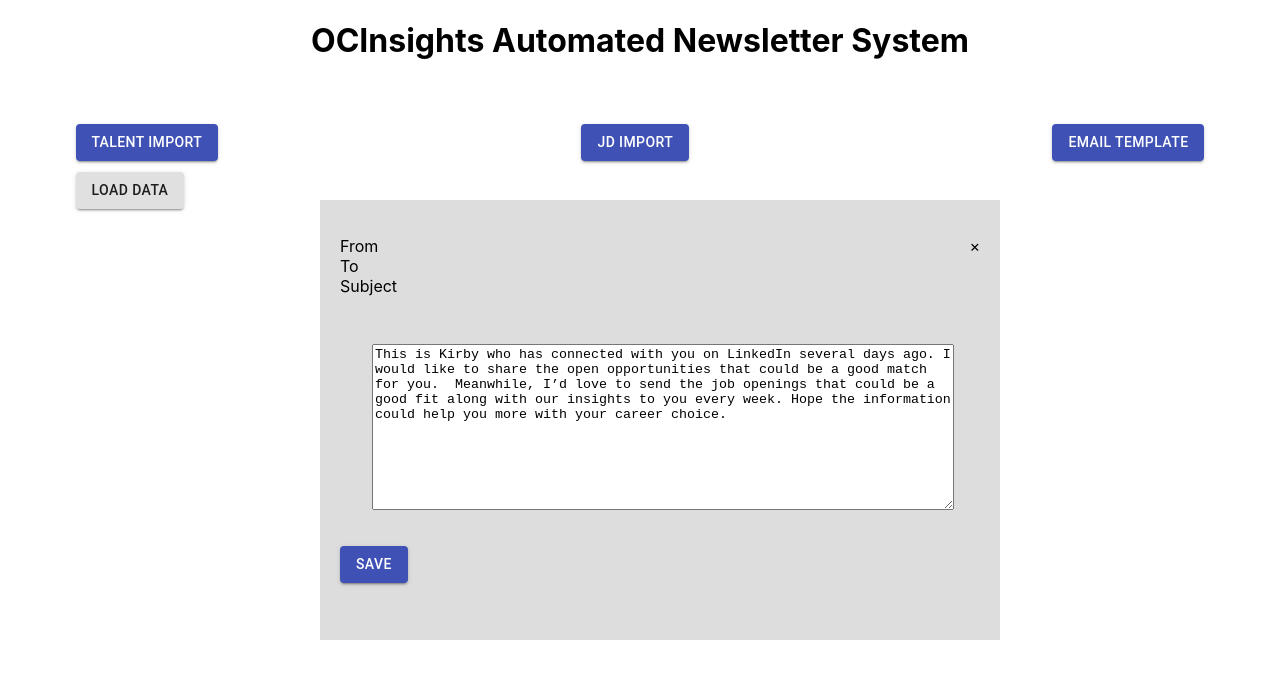
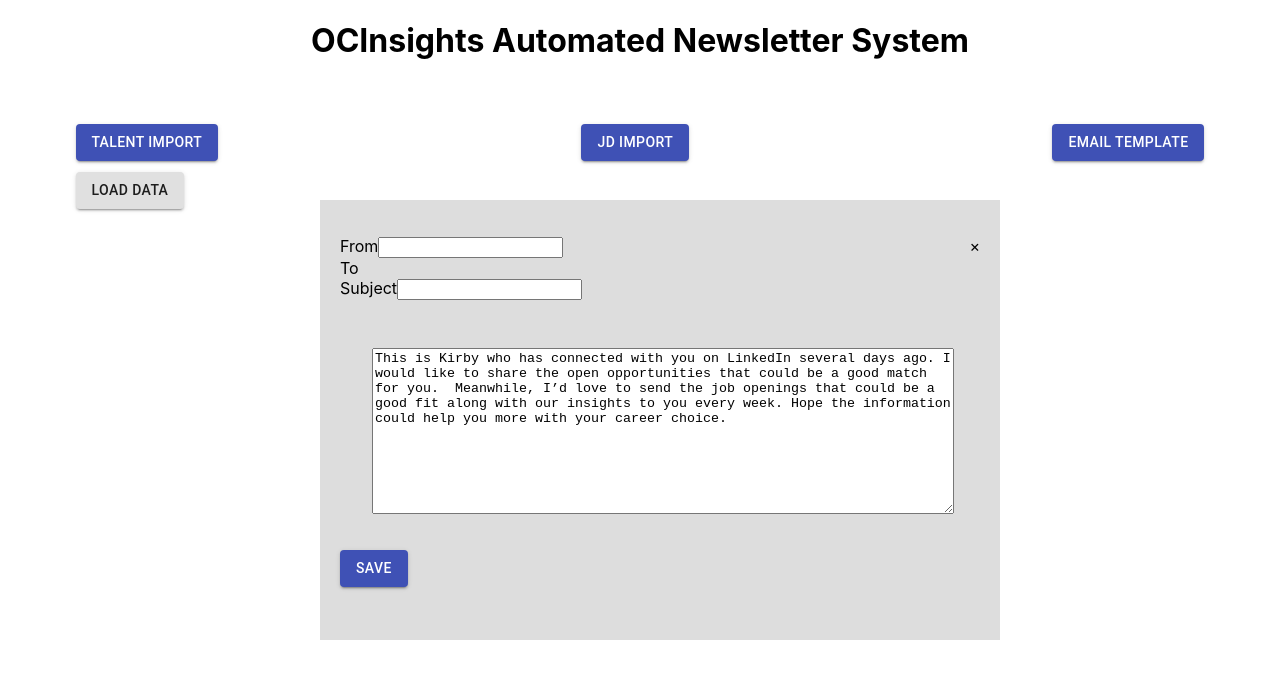
Before and after one commit to RongYangAriel/job-match-newsletter-sys, a React (Create React App) app: page / in a window 1280 px wide. Both pictures are taken after a click on the button "EMAIL TEMPLATE". Shown: the top 678 px of the page. Built offline with nearby package versions, Linux system fonts and the light colour scheme.

Commit message:
add subject and from input

```diff
--- a/src/components/Email.js
+++ b/src/components/Email.js
@@ -12,7 +12,7 @@ class Email extends Component {
                 body: "This is Kirby who has connected with you on LinkedIn several days ago. I would like to share the open opportunities that could be a good match for you.  Meanwhile, I’d love to send the job openings that could be a good fit along with our insights to you every week. Hope the information could help you more with your career choice.",
                 from: null,
                 to: null,
-
+                object: null
             },
         }
 
@@ -23,14 +23,34 @@ class Email extends Component {
     }
 
     handleChange = (event) => {
+        const newState = {...this.state.email, body: event.target.value};
         this.setState( {
-            email: {
-                body: event.target.value,
-            }
+            email: newState
         }, () => {
-            console.log(this.state.email.body);
+            console.log(this.state.email);
         });
     };
+
+    fromChangeHandler = (event) => {
+        const newState = {...this.state.email, from: event.target.value};
+        this.setState( {
+            email: newState
+        }, () => {
+            console.log(this.state.email);
+        });
+    };
+
+
+    subjectChangeHandler = (event) => {
+        const newState = {...this.state.email, subject: event.target.value};
+        this.setState( {
+            email: newState
+        }, () => {
+            console.log(this.state.email);
+        });
+    };
+
+
 
     handleSubmit = (event) => {
 
@@ -43,13 +63,17 @@ class Email extends Component {
           <div className="email">
             <div className="close" onClick={this.handleClick}>&times;    </div>
             <dl className="meta dl-horizontal">
-                <dt>From</dt>
+                <dt>From
+                    <input type="email" onChange={this.fromChangeHandler}></input>
+                </dt>
                 <dd>{this.props.from}</dd>
 
                 <dt>To</dt>
                 <dd>{this.props.to}</dd>
 
-                <dt>Subject</dt>
+                <dt>Subject
+                    <input type="text" onChange={this.subjectChangeHandler}></input>
+                </dt>
                 <dd>{this.props.subject}</dd>
             </dl>
             <form>
```
